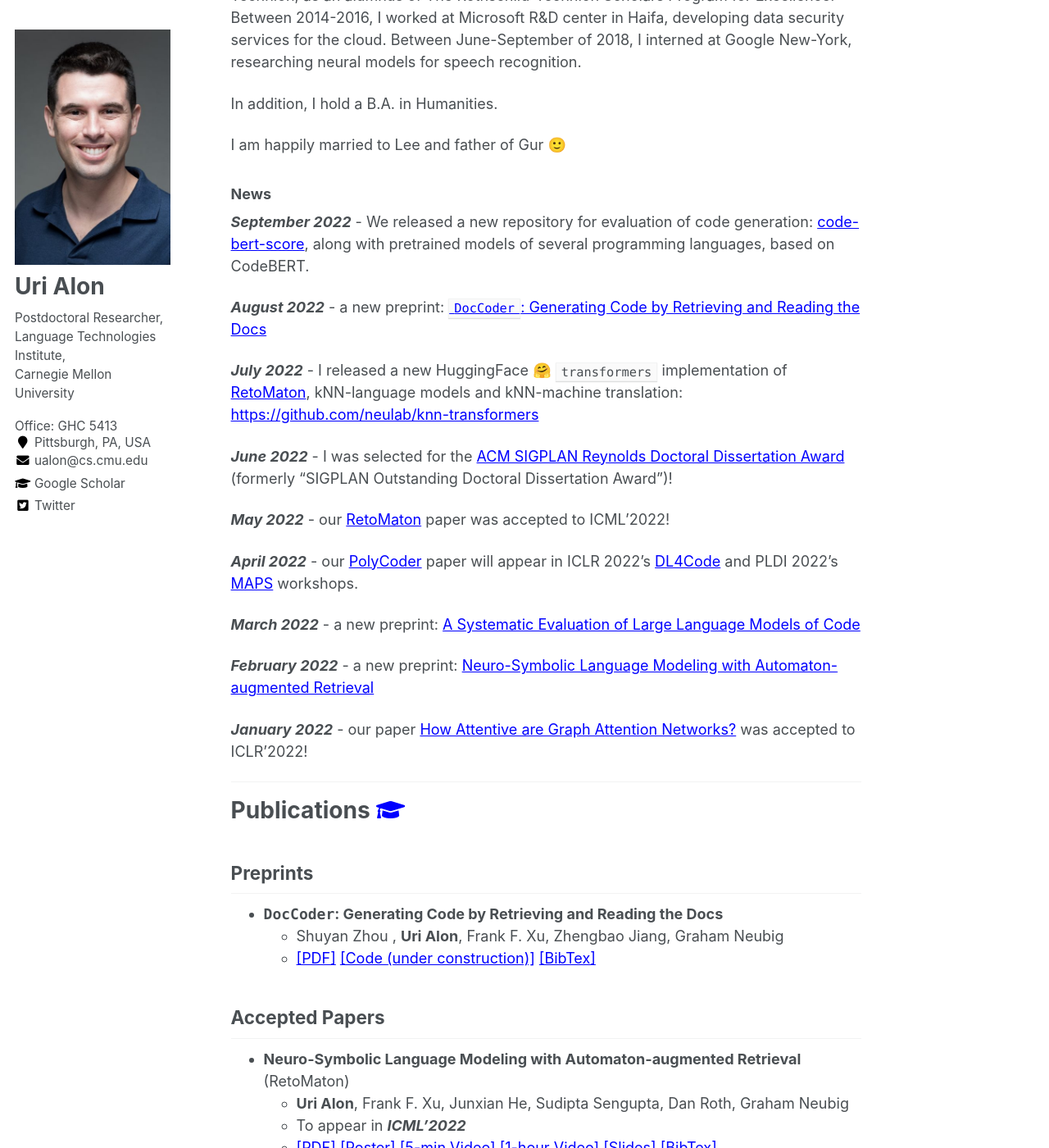
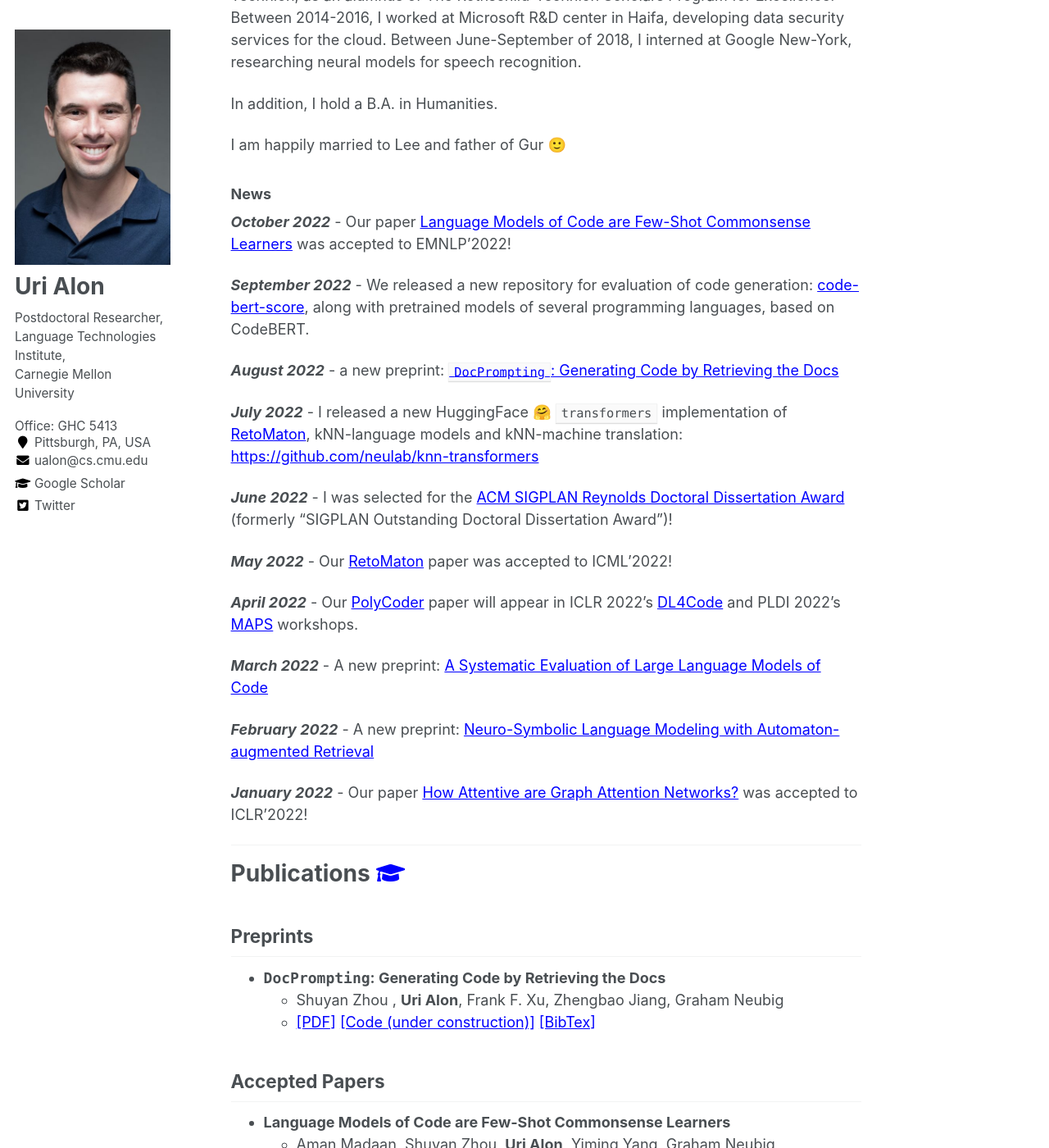
Before and after one commit to urialon/urialon.github.io, a Jekyll site: the page built from _pages/about.md, in a window 1280 px wide and 1400 px high, scrolled down 405 px. Shown: the whole window at 82% size. Built offline with Jekyll 4.4.1, drawn with Linux system fonts in a browser that asks for light colours; some of the changed text lies outside the part shown.

Commit message:
update EMNLP

```diff
--- a/_pages/about.md
+++ b/_pages/about.md
@@ -63,37 +63,44 @@ In addition, I hold a B.A. in Humanities.
 I am happily married to Lee and father of Gur 🙂
 
 ### News
+**_October 2022_** - Our paper [Language Models of Code are Few-Shot Commonsense Learners](#cocogen) was accepted to EMNLP'2022!
+
 **_September 2022_** - We released a new repository for evaluation of code generation: [code-bert-score](https://github.com/neulab/code-bert-score){:target="_blank"}, along with pretrained models of several programming languages, based on CodeBERT.
 
-**_August 2022_** - a new preprint: [`DocCoder`: Generating Code by Retrieving and Reading the Docs](#doccoder)
+**_August 2022_** - a new preprint: [`DocPrompting`: Generating Code by Retrieving the Docs](#doccoder)
 
 **_July 2022_** - I released a new HuggingFace 🤗 `transformers` implementation of [RetoMaton](#retomaton), kNN-language models and kNN-machine translation: [https://github.com/neulab/knn-transformers](https://github.com/neulab/knn-transformers){:target="_blank"}
 
 **_June 2022_** - I was selected for the [ACM SIGPLAN Reynolds Doctoral Dissertation Award](https://www.sigplan.org/Awards/Dissertation/){:target="_blank"} (formerly "SIGPLAN Outstanding Doctoral Dissertation Award")!
 
-**_May 2022_** - our [RetoMaton](#retomaton) paper was accepted to ICML'2022!
+**_May 2022_** - Our [RetoMaton](#retomaton) paper was accepted to ICML'2022!
 
-**_April 2022_** - our [PolyCoder](#polycoder) paper will appear in ICLR 2022's [DL4Code](https://dl4c.github.io/papers/){:target="_blank"} and PLDI 2022's [MAPS](https://pldi22.sigplan.org/home/maps-2022){:target="_blank"} workshops.
+**_April 2022_** - Our [PolyCoder](#polycoder) paper will appear in ICLR 2022's [DL4Code](https://dl4c.github.io/papers/){:target="_blank"} and PLDI 2022's [MAPS](https://pldi22.sigplan.org/home/maps-2022){:target="_blank"} workshops.
 
-**_March 2022_** - a new preprint: [A Systematic Evaluation of Large Language Models of Code](#polycoder)
+**_March 2022_** - A new preprint: [A Systematic Evaluation of Large Language Models of Code](#polycoder)
 
-**_February 2022_** - a new preprint: [Neuro-Symbolic Language Modeling with Automaton-augmented Retrieval](#retomaton)
+**_February 2022_** - A new preprint: [Neuro-Symbolic Language Modeling with Automaton-augmented Retrieval](#retomaton)
 
-**_January 2022_** - our paper [How Attentive are Graph Attention Networks?](#attentive) was accepted to ICLR'2022!
+**_January 2022_** - Our paper [How Attentive are Graph Attention Networks?](#attentive) was accepted to ICLR'2022!
 
 ---
 # Publications <a href="https://scholar.google.com/citations?user=QBn7vq8AAAAJ&hl=en&oi=ao" target="_blank"><i class="fas fa-fw fa-graduation-cap"></i></a><a name="publications"></a>
 
 ## Preprints
-* **`DocCoder`: Generating Code by Retrieving and Reading the Docs**{:id="doccoder"}
+* **`DocPrompting`: Generating Code by Retrieving the Docs**{:id="doccoder"}
     * Shuyan Zhou
 , **Uri Alon**, Frank F. Xu, Zhengbao Jiang, Graham Neubig
     * [[PDF]](https://arxiv.org/pdf/2207.05987.pdf){:target="_blank"} [[Code (under construction)]](https://github.com/shuyanzhou/doccoder){:target="_blank"} [[BibTex]](https://github.com/shuyanzhou/doccoder#citation){:target="_blank"}
 
 ## Accepted Papers
+* **Language Models of Code are Few-Shot Commonsense Learners**{:id="cocogen}
+    * Aman Madaan, Shuyan Zhou, **Uri Alon**, Yiming Yang, Graham Neubig
+    * To appear in **_EMNLP'2022_**
+    * [[PDF]](https://arxiv.org/pdf/2210.07128.pdf){:target="_blank"} [[Code]](https://github.com/madaan/CoCoGen){:target="_blank"} [[BibTex]](){:target="_blank"}
+
 * **Neuro-Symbolic Language Modeling with Automaton-augmented Retrieval**{:id="retomaton"} (RetoMaton)
     * **Uri Alon**, Frank F. Xu, Junxian He, Sudipta Sengupta, Dan Roth, Graham Neubig
-    * To appear in **_ICML'2022_**
+    * Appeared in **_ICML'2022_**
     * [[PDF]](https://arxiv.org/pdf/2201.12431){:target="_blank"} [[Poster]](files/Retomaton_poster_ICML_2022.pdf){:target="_blank"} [[5-min Video]](https://slideslive.com/38983799/neurosymbolic-language-modeling-with-retrieval-automaton){:target="_blank"} [[1-hour Video]](https://www.youtube.com/watch?v=-Au42BuWTEc){:target="_blank"} [[Slides]](files/retomaton_talk.pdf){:target="_blank"} [[BibTex]](https://pastebin.com/raw/9J5QUDPX){:target="_blank"}
     * [[Code - `fairseq` implementation]](https://github.com/neulab/retomaton){:target="_blank"}
     * [[Code - HuggingFace 🤗 `transformers` implementation]](https://github.com/neulab/knn-transformers){:target="_blank"} [[Trained models]](https://github.com/neulab/knn-transformers#available-models){:target="_blank"}
```
Also changed, not shown: other parts of _pages/about.md (+1 -1 lines).
